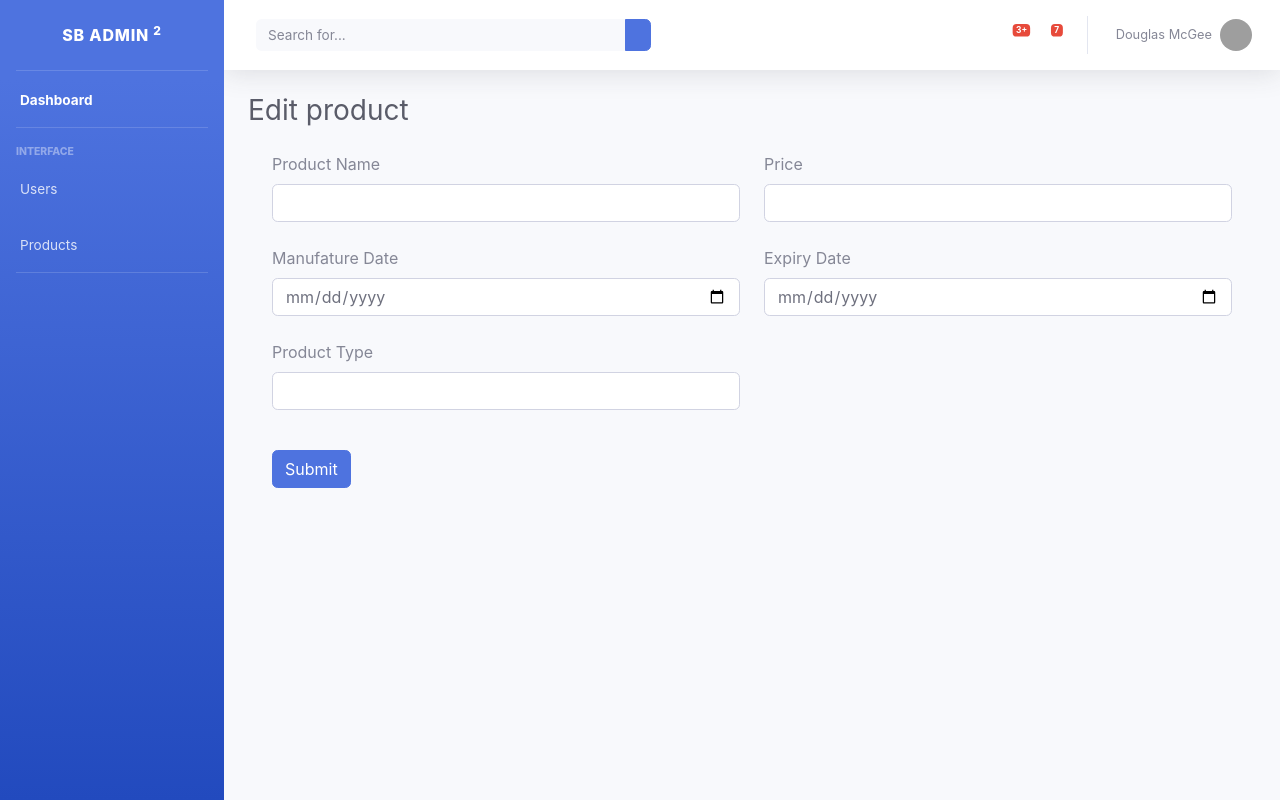
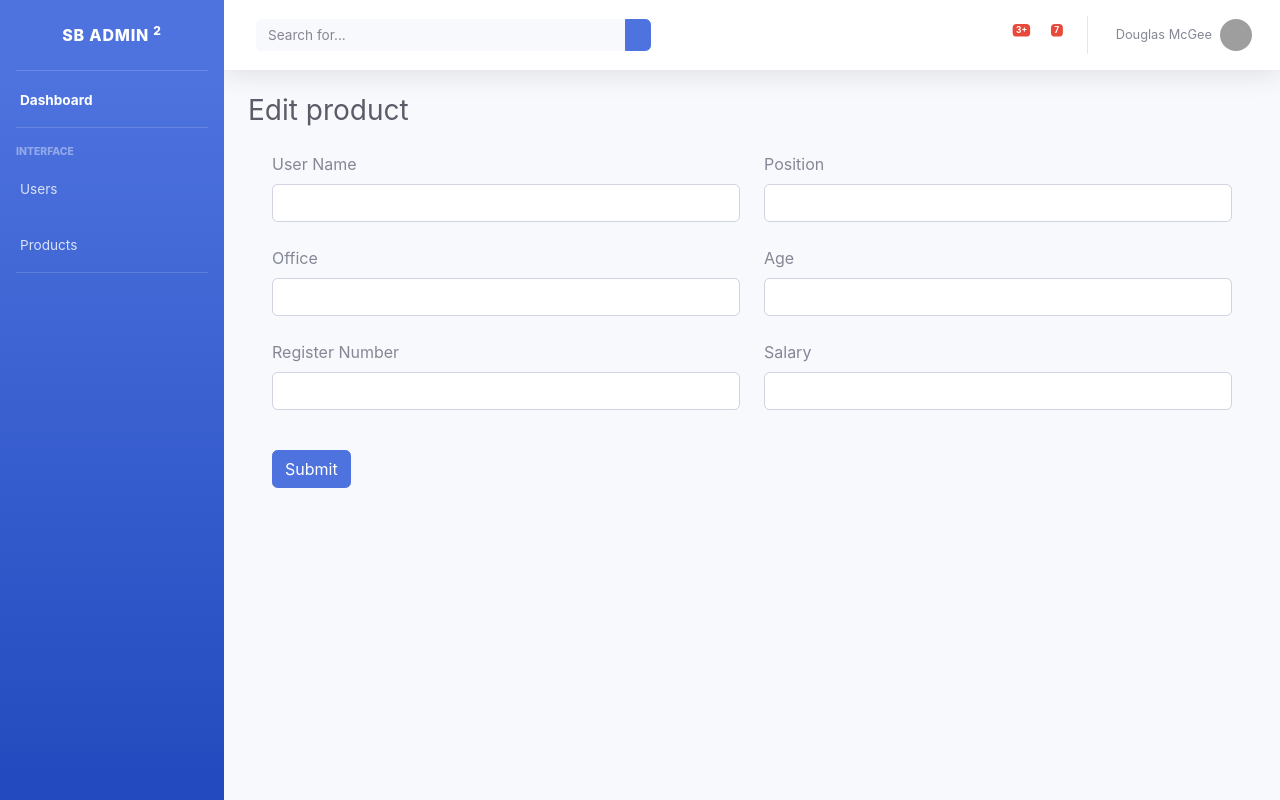
Before and after one commit to dhineshdhamodharan/dashboardapp-with-mongo-react, a React (Create React App) app: page /users/edit/1 in a window 1280 px wide. Built offline with nearby package versions, Linux system fonts and the light colour scheme; no server answers; grey boxes are pictures that could not be loaded; some icons are missing.

Commit message:
first commit

```diff
--- a/src/edituser.js
+++ b/src/edituser.js
@@ -9,66 +9,68 @@ function Edituser(props) {
 
   useEffect(async()=>{
     try {
-      let product =await axios.get(`https://60f1550c38ecdf0017b0fbac.mockapi.io/Product/${props.match.params.id}`);
-      console.log(product)
-      formik.setFieldValue("productName",product.data.productName)
-      formik.setFieldValue("price",product.data.price)
-      formik.setFieldValue("manufactureDate",product.data.manufactureDate)
-      formik.setFieldValue("expirDate",product.data.expirDate)
-      formik.setFieldValue("productType",product.data.productType)
+      let user =await axios.get(`https://60f1550c38ecdf0017b0fbac.mockapi.io/user/${props.match.params.id}`);
+      formik.setFieldValue("userName",user.data.userName)
+      formik.setFieldValue("position",user.data.position)
+      formik.setFieldValue("office",user.data.office)
+      formik.setFieldValue("age",user.data.age)
+      formik.setFieldValue("registernumber",user.data.registernumber)
+      formik.setFieldValue("salary",user.data.salary)
     } catch (error) {
       console.log(error);
     }
   }, [])
 
-  const formik = useFormik({
-
+  const formik=useFormik({
     initialValues: {
-      productName:"",
-      price: "",
-      manufactureDate: "",
-      expirDate: "",
-      productType: "",
+      userName: "",
+      position: "",
+      office: "",
+      age: "",
+      registernumber:"",
+      salary: "",
     },
     validate: (values) => {
       const errors = {};
-      if (!values.productName) {
-        errors.productName = "Required";
-      }else if(values.productName.length>25)
+      if (!values.userName) {
+        errors.userName = "Required";
+      }else if(values.userName.length>25)
       {
-        errors.productName = "Please enter Product Name with in 25 character";
+        errors.userName = "Please enter Product Name with in 25 character";
       }
-      if (!values.price) {
-        errors.price = "Required";
-      }else if(!Number(values.price)){
-        errors.price = "Please enter the price in Numbers";
+      if (!values.position) {
+        errors.position = "Required";
+      }else if(Number(values.position)){
+        errors.position = "Please enter the position in Alphabets";
       }
-      if (!values.manufactureDate) {
-        errors.manufactureDate = "Required";
+      if (!values.office) {
+        errors.office = "Required";
       }
-      if (!values.expirDate) {
-        errors.expirDate = "Required";
+      if (!values.age) {
+        errors.age = "Required";
       }
-      if (!values.productType) {
-        errors.productType = "Required";
-      }else if(Number(values.productType))
-      {
-        errors.productType = "Please enter the Product type in Alphabets";
+      if (!values.registernumber) {
+        errors.registernumber = "Required";
+      }
+      if(!values.salary){
+        errors.salary="Required"
       }
       return errors;
     },
     onSubmit:async(values)=>{
     try {
       setLoading(true);
-      await axios.put(`https://60f1550c38ecdf0017b0fbac.mockapi.io/Product/${props.match.params.id}`,
+      await axios.put(`https://60f1550c38ecdf0017b0fbac.mockapi.io/user/${props.match.params.id}`,
       {
-      productName:values.productName,
-      price:values.price,
-      manufactureDate:values.manufactureDate,
-      expirDate:values.expirDate,
-      productType:values.productType})
+        userName:values.userName,
+        position:values.position,
+        office:values.office,
+        age:values.age,
+        registernumber:values.registernumber,
+        salary:values.salary
+    })
       setLoading(false);
-      history.push("/products")
+      history.push("/users")
     } catch (error) {
       console.log("Error");
       setLoading(false);
@@ -85,72 +87,86 @@ function Edituser(props) {
       <form onSubmit={formik.handleSubmit}>
         <div className="row">
           <div className="col-lg-6">
-            <label>Product Name</label>
+            <label>User Name</label>
             <input
               type="text"
-              name="productName"
-              value={formik.values.productName}
+              name="username"
+              value={formik.values.userName}
               onChange={formik.handleChange}
               className="form-control"
             />
-            {formik.errors.productName ? (
-              <span style={{ color: "red" }}>{formik.errors.productName}</span>
+            {formik.errors.userName ? (
+              <span style={{ color: "red" }}>{formik.errors.userName}</span>
             ) : null}
             <br />
           </div>
           <div className="col-lg-6">
-            <label>Price</label>
+            <label>Position</label>
             <input
               type="text"
-              name="price"
-              value={formik.values.price}
+              name="position"
+              value={formik.values.position}
               onChange={formik.handleChange}
               className="form-control"
             />
-            {formik.errors.price ? (
-              <span style={{ color: "red" }}>{formik.errors.price}</span>
+            {formik.errors.position ? (
+              <span style={{ color: "red" }}>{formik.errors.position}</span>
             ) : null}
             <br />
           </div>
           <div className="col-lg-6">
-            <label>Manufature Date</label>
+            <label>Office</label>
             <input
-              type="date"
-              name="manufactureDate"
-              value={formik.values.manufactureDate}
+              type="text"
+              name="office"
+              value={formik.values.office}
               onChange={formik.handleChange}
               className="form-control"
             />
-            {formik.errors.manufactureDate ? (
+            {formik.errors.office ? (
               <span style={{ color: "red" }}>Required</span>
             ) : null}
             <br />
           </div>
           <div className="col-lg-6">
-            <label>Expiry Date</label>
+            <label>Age</label>
             <input
-              type="date"
-              name="expirDate"
-              value={formik.values.expirDate}
+              type="text"
+              name="age"
+              value={formik.values.age}
               onChange={formik.handleChange}
               className="form-control"
             />
-            {formik.errors.expirDate ? (
+            {formik.errors.age ? (
               <span style={{ color: "red" }}>Required</span>
             ) : null}
             <br />
           </div>
           <div className="col-lg-6">
-            <label>Product Type</label>
+            <label>Register Number</label>
             <input
               type="text"
-              name="productType"
-              value={formik.values.productType}
+              name="registernumber"
+              value={formik.values.registernumber}
               onChange={formik.handleChange}
               className="form-control"
             />
-            {formik.errors.productType ? (
-              <span style={{ color: "red" }}>{formik.errors.productType}</span>
+            {formik.errors.registernumber ? (
+              <span style={{ color: "red" }}>{formik.errors.registernumber}</span>
+            ) : null}
+            <br />
+          </div>
+          <div className="col-lg-6">
+            <label>Salary</label>
+            <input
+              type="text"
+              name="salary"
+              value={formik.values.salary}
+              onChange={formik.handleChange}
+              className="form-control"
+            />
+            {formik.errors.salary ? (
+              <span style={{ color: "red" }}>{formik.errors.salary}</span>
             ) : null}
             <br />
           </div>
```
